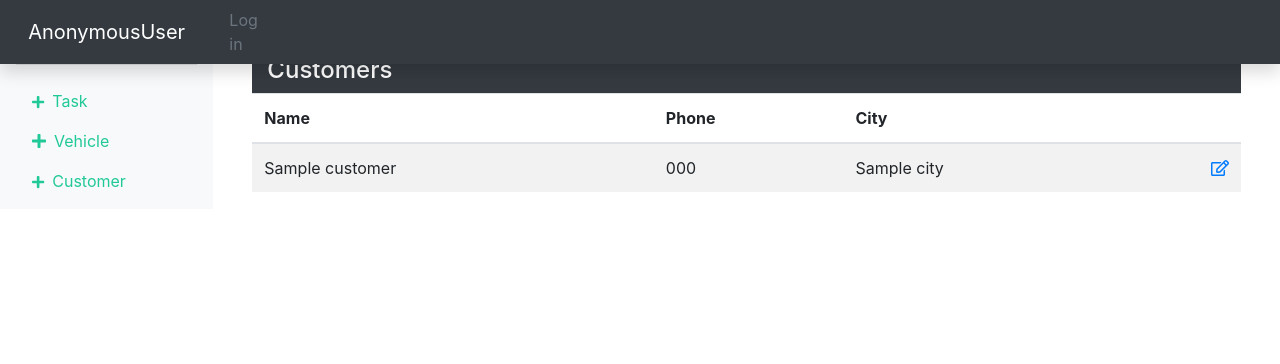
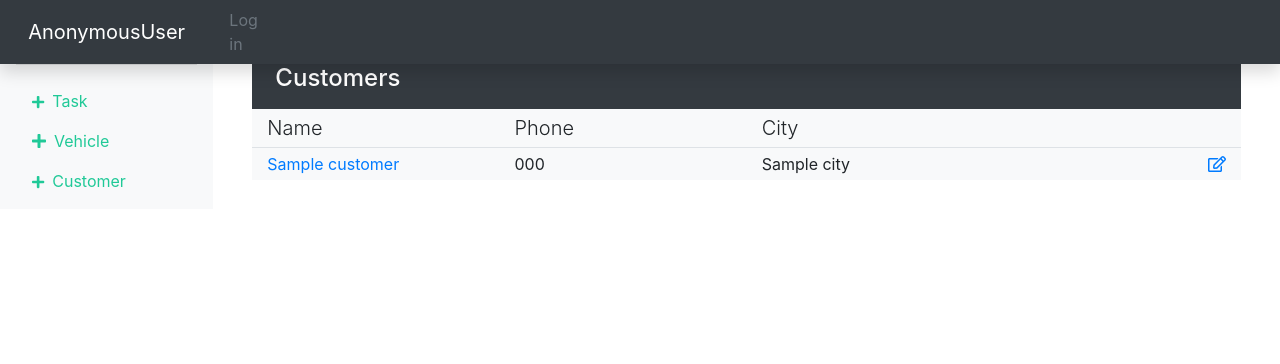
Before and after one commit to grinyahoo/wm-django, a Django app: template workshop/templates/workshop/customerList.html in a window 1280 px wide. Shown: the top 364 px of the page. Run offline with Django 3.2, Linux system fonts and the light colour scheme; the template is opened without the code that fills it: most values are stand-ins (such as "Sample title", 1, 10 or a date in 2020); some libraries are stand-ins or nearby versions.

Commit message:
Replaced table with divs

```diff
--- a/workshop/templates/workshop/customerList.html
+++ b/workshop/templates/workshop/customerList.html
@@ -4,35 +4,35 @@
   <div class="row">
     <div class="col">
       <div class="container">
-        <div class="row bg-dark text-white">
+        <div class="row bg-dark text-white p-2">
           <div class="col">
               <h4>Customers</h4>
           </div>
         </div>
         <div class="row">
           {% if customers %}
-            <table class="table table-striped table-hover">
-              <thead>
-                <tr>
-                  <th scope="col">Name</th>
-                  <th scope="col">Phone</th>
-                  <th scope="col">City</th>
-                  <th scope="col"></th>
-                </tr>
-              </thead>
-              <tbody>
-                  {% for customer in customers %}
-                  <tr>
-                    <td>{{ customer.name }}</td>
-                    <td>{{ customer.phone }}</td>
-                    <td>{{ customer.city }}</td>
-                    <td class="text-right">
-                      <a href="{% url "workshop:customerDetail" customer.id %}"><i class="far fa-edit"></i></a>
-                    </td>
-                  </tr>
-                  {% endfor %}
-              </tbody>
-            </table>
+            <div class="col bg-light">
+              <div class="row lead py-1 border-bottom">
+                <div class="col">Name</div>
+                <div class="col">Phone</div>
+                <div class="col">City</div>
+                <div class="col"></div>
+              </div>
+              {% for customer in customers %}
+              <div class="row py-1">
+                <div class="col">
+                  <a href="{% url "workshop:customerDetail" customer.id %}">
+                  {{ customer.name }}
+                  </a>
+                </div>
+                <div class="col">{{ customer.phone }}</div>
+                <div class="col">{{ customer.city }}</div>
+                <div class="col text-right">
+                  <a href="{% url "workshop:customerDetail" customer.id %}"><i class="far fa-edit"></i></a>
+                </div>
+              </div>
+              {% endfor %}
+            </div>
           </div>
           {% else %}
           <div class="col text-center bg-light text-secondary p-5">
```
